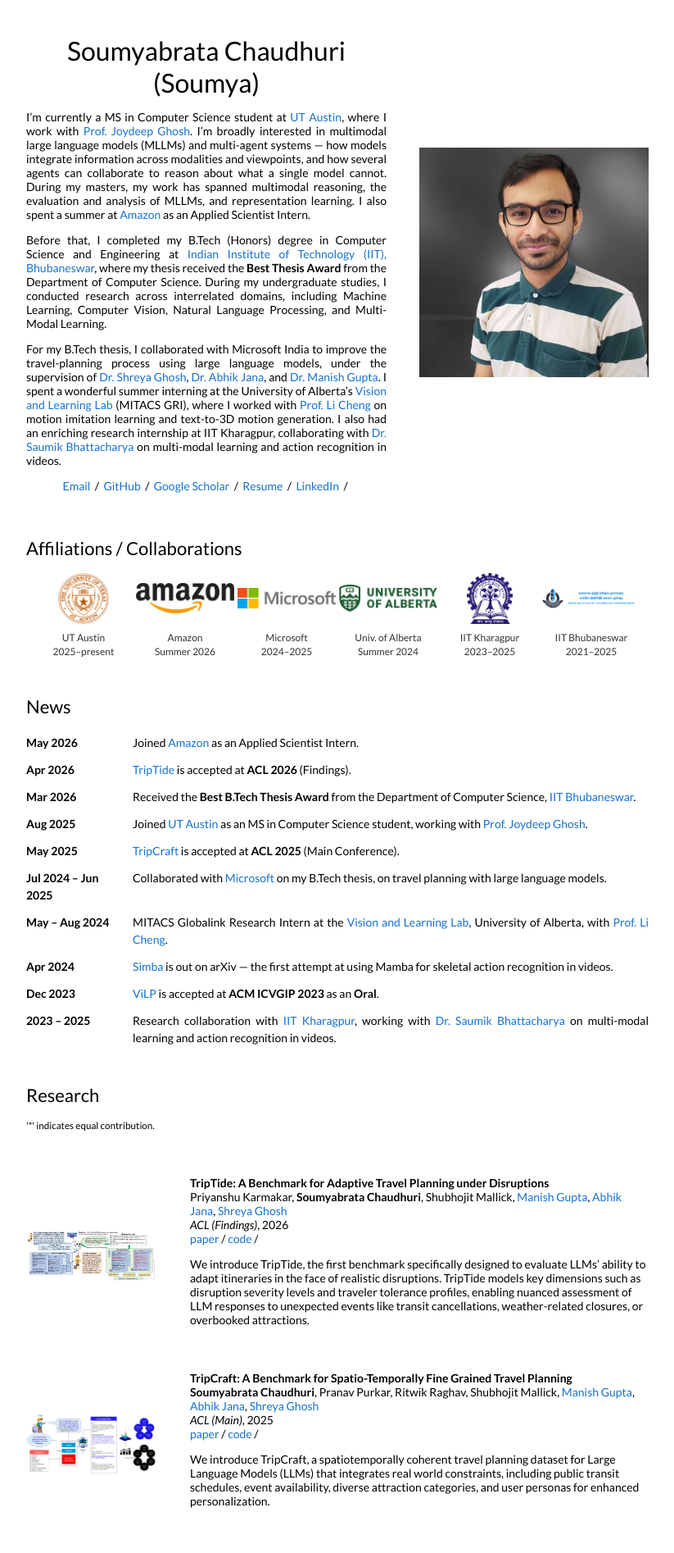
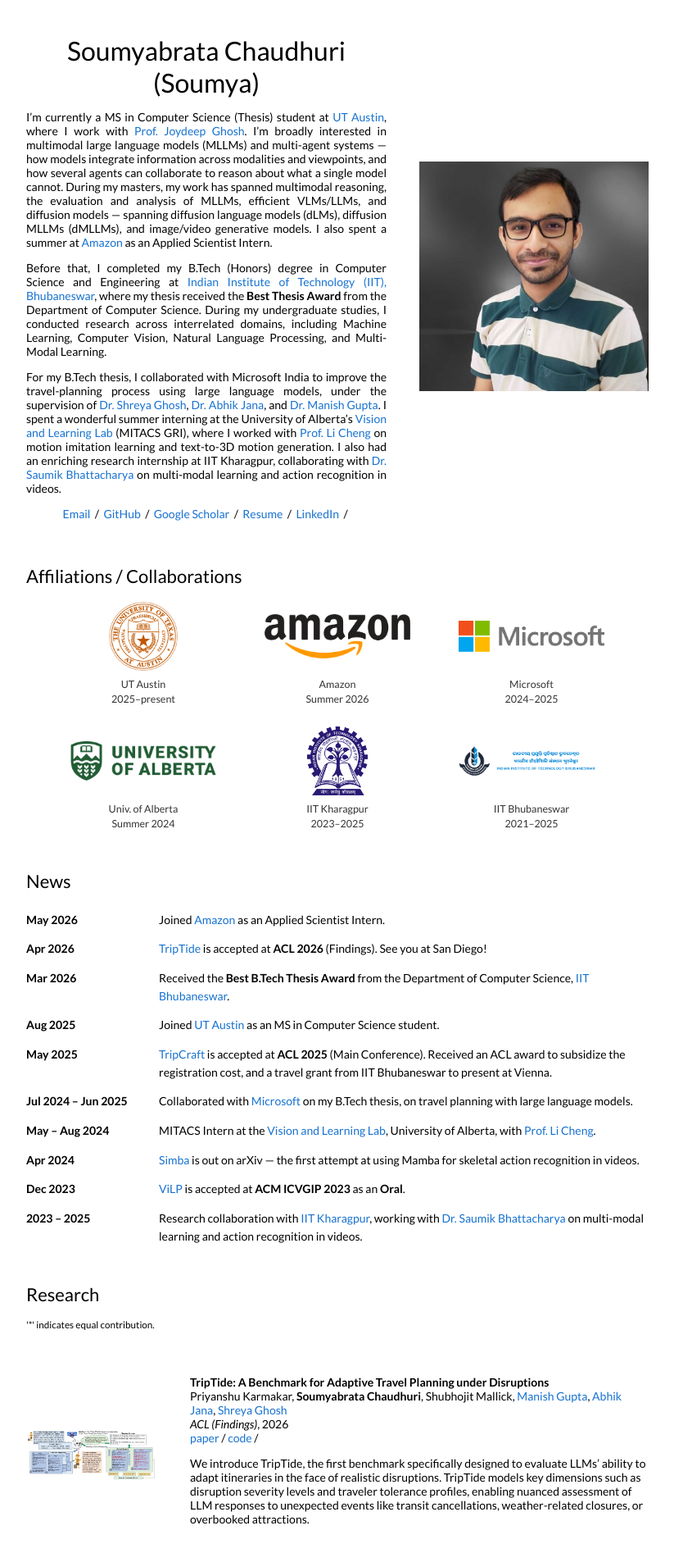
Before and after one commit to Soumyabrata2003/Soumyabrata2003.github.io, a Jekyll site: the page built from _posts/2025-08-09-soumya-tripcraft-triptide.markdown, in a window 1280 px wide. Shown: the top 1894 px of the page at 82% size, without its empty margins (228-1051 px from the left). Built offline with Jekyll 4.4.1, drawn with Linux system fonts in a browser that asks for light colours.

Commit message:
Rework affiliations layout, rewrite intro, expand News
- Affiliations now lay out as two balanced rows of three. Square
  emblems (UT Austin, IIT Kharagpur) are normalized by height and
  wide wordmarks by width, so they carry similar optical weight
  instead of the seal rendering tiny next to the Amazon mark.
- Intro rewritten: MS (Thesis) at UT Austin, with efficient VLM/LLM
  and diffusion model (dLMs, dMLLMs, image/video generative) work.
- News: left-aligned instead of justified, wider non-wrapping date
  column, plus San Diego, ACL award/travel grant, and MITACS wording.

Co-Authored-By: Claude Opus 5 <noreply@anthropic.com>

```diff
--- a/_layouts/default.html
+++ b/_layouts/default.html
@@ -30,7 +30,7 @@
                 Soumyabrata Chaudhuri (Soumya)
               </h1>
               <p style="text-align:justify">
-                I’m currently a MS in Computer Science student at <a href="https://www.cs.utexas.edu/">UT Austin</a>, where I work with <a href="https://scholar.google.com/citations?hl=en&user=Xnk4W5cAAAAJ&view_op=list_works&sortby=pubdate" target="_blank" rel="noopener noreferrer">Prof. Joydeep Ghosh</a>. I’m broadly interested in multimodal large language models (MLLMs) and multi-agent systems — how models integrate information across modalities and viewpoints, and how several agents can collaborate to reason about what a single model cannot. During my masters, my work has spanned multimodal reasoning, the evaluation and analysis of MLLMs, and representation learning. I also spent a summer at <a href="https://www.amazon.science/" target="_blank" rel="noopener noreferrer">Amazon</a> as an Applied Scientist Intern.
+                I’m currently a MS in Computer Science (Thesis) student at <a href="https://www.cs.utexas.edu/">UT Austin</a>, where I work with <a href="https://scholar.google.com/citations?hl=en&user=Xnk4W5cAAAAJ&view_op=list_works&sortby=pubdate" target="_blank" rel="noopener noreferrer">Prof. Joydeep Ghosh</a>. I’m broadly interested in multimodal large language models (MLLMs) and multi-agent systems — how models integrate information across modalities and viewpoints, and how several agents can collaborate to reason about what a single model cannot. During my masters, my work has spanned multimodal reasoning, the evaluation and analysis of MLLMs, efficient VLMs/LLMs, and diffusion models — spanning diffusion language models (dLMs), diffusion MLLMs (dMLLMs), and image/video generative models. I also spent a summer at <a href="https://www.amazon.science/" target="_blank" rel="noopener noreferrer">Amazon</a> as an Applied Scientist Intern.
               </p>
               <p style="text-align:justify">
                 Before that, I completed my B.Tech (Honors) degree in Computer Science and Engineering at <a href="https://www.iitbbs.ac.in/">Indian Institute of Technology (IIT), Bhubaneswar</a>, where my thesis received the <strong>Best Thesis Award</strong> from the Department of Computer Science. During my undergraduate studies, I conducted research across interrelated domains, including Machine Learning, Computer Vision, Natural Language Processing, and Multi-Modal Learning.
@@ -63,7 +63,7 @@
                 <div class="affiliation">
                   <div class="affiliation-logo">
                     <a href="https://www.cs.utexas.edu/" target="_blank" rel="noopener noreferrer">
-                      <img src="images/logo-utaustin.png" alt="The University of Texas at Austin">
+                      <img class="logo-mark" src="images/logo-utaustin.png" alt="The University of Texas at Austin">
                     </a>
                   </div>
                   <span class="affiliation-label">UT Austin<br>2025&ndash;present</span>
@@ -71,7 +71,7 @@
                 <div class="affiliation">
                   <div class="affiliation-logo">
                     <a href="https://www.amazon.science/" target="_blank" rel="noopener noreferrer">
-                      <img src="images/logo-amazon.png" alt="Amazon">
+                      <img class="logo-word" src="images/logo-amazon.png" alt="Amazon">
                     </a>
                   </div>
                   <span class="affiliation-label">Amazon<br>Summer 2026</span>
@@ -79,7 +79,7 @@
                 <div class="affiliation">
                   <div class="affiliation-logo">
                     <a href="https://www.microsoft.com/en-in/" target="_blank" rel="noopener noreferrer">
-                      <img src="images/logo-microsoft.png" alt="Microsoft">
+                      <img class="logo-word" src="images/logo-microsoft.png" alt="Microsoft">
                     </a>
                   </div>
                   <span class="affiliation-label">Microsoft<br>2024&ndash;2025</span>
@@ -87,7 +87,7 @@
                 <div class="affiliation">
                   <div class="affiliation-logo">
                     <a href="https://vision-and-learning-lab-ualberta.github.io/" target="_blank" rel="noopener noreferrer">
-                      <img src="images/logo-ualberta.png" alt="University of Alberta">
+                      <img class="logo-word" src="images/logo-ualberta.png" alt="University of Alberta">
                     </a>
                   </div>
                   <span class="affiliation-label">Univ. of Alberta<br>Summer 2024</span>
@@ -95,7 +95,7 @@
                 <div class="affiliation">
                   <div class="affiliation-logo">
                     <a href="https://www.iitkgp.ac.in/" target="_blank" rel="noopener noreferrer">
-                      <img src="images/logo-iitkgp.png" alt="IIT Kharagpur">
+                      <img class="logo-mark" src="images/logo-iitkgp.png" alt="IIT Kharagpur">
                     </a>
                   </div>
                   <span class="affiliation-label">IIT Kharagpur<br>2023&ndash;2025</span>
@@ -103,7 +103,7 @@
                 <div class="affiliation">
                   <div class="affiliation-logo">
                     <a href="https://www.iitbbs.ac.in/" target="_blank" rel="noopener noreferrer">
-                      <img src="images/logo-iitbbs.png" alt="IIT Bhubaneswar">
+                      <img class="logo-word" src="images/logo-iitbbs.png" alt="IIT Bhubaneswar">
                     </a>
                   </div>
                   <span class="affiliation-label">IIT Bhubaneswar<br>2021&ndash;2025</span>
@@ -125,7 +125,7 @@
                 </tr>
                 <tr>
                   <td class="news-date">Apr 2026</td>
-                  <td><a href="https://arxiv.org/abs/2510.21329">TripTide</a> is accepted at <strong>ACL 2026</strong> (Findings).</td>
+                  <td><a href="https://arxiv.org/abs/2510.21329">TripTide</a> is accepted at <strong>ACL 2026</strong> (Findings). See you at San Diego!</td>
                 </tr>
                 <tr>
                   <td class="news-date">Mar 2026</td>
@@ -133,11 +133,11 @@
                 </tr>
                 <tr>
                   <td class="news-date">Aug 2025</td>
-                  <td>Joined <a href="https://www.cs.utexas.edu/" target="_blank" rel="noopener noreferrer">UT Austin</a> as an MS in Computer Science student, working with <a href="https://scholar.google.com/citations?hl=en&user=Xnk4W5cAAAAJ" target="_blank" rel="noopener noreferrer">Prof. Joydeep Ghosh</a>.</td>
+                  <td>Joined <a href="https://www.cs.utexas.edu/" target="_blank" rel="noopener noreferrer">UT Austin</a> as an MS in Computer Science student.</td>
                 </tr>
                 <tr>
                   <td class="news-date">May 2025</td>
-                  <td><a href="https://aclanthology.org/2025.acl-long.834/">TripCraft</a> is accepted at <strong>ACL 2025</strong> (Main Conference).</td>
+                  <td><a href="https://aclanthology.org/2025.acl-long.834/">TripCraft</a> is accepted at <strong>ACL 2025</strong> (Main Conference). Received an ACL award to subsidize the registration cost, and a travel grant from IIT Bhubaneswar to present at Vienna.</td>
                 </tr>
                 <tr>
                   <td class="news-date">Jul 2024 &ndash; Jun 2025</td>
@@ -145,7 +145,7 @@
                 </tr>
                 <tr>
                   <td class="news-date">May &ndash; Aug 2024</td>
-                  <td>MITACS Globalink Research Intern at the <a href="https://vision-and-learning-lab-ualberta.github.io/" target="_blank" rel="noopener noreferrer">Vision and Learning Lab</a>, University of Alberta, with <a href="https://scholar.google.com/citations?user=9IRFiEQAAAAJ&hl=en" target="_blank" rel="noopener noreferrer">Prof. Li Cheng</a>.</td>
+                  <td>MITACS Intern at the <a href="https://vision-and-learning-lab-ualberta.github.io/" target="_blank" rel="noopener noreferrer">Vision and Learning Lab</a>, University of Alberta, with <a href="https://scholar.google.com/citations?user=9IRFiEQAAAAJ&hl=en" target="_blank" rel="noopener noreferrer">Prof. Li Cheng</a>.</td>
                 </tr>
                 <tr>
                   <td class="news-date">Apr 2024</td>
--- a/style.scss
+++ b/style.scss
@@ -105,16 +105,16 @@ span.highlight {
 .affiliations {
   display: flex;
   flex-wrap: wrap;
-  align-items: flex-end;
+  align-items: flex-start;
   justify-content: center;
-  gap: 20px 4px;
-  margin-top: 18px;
-  margin-bottom: 4px;
+  gap: 26px 22px;
+  margin-top: 20px;
+  margin-bottom: 6px;
 }
 
 .affiliation {
   flex: 0 0 auto;
-  width: 120px;
+  width: 215px;
   text-align: center;
 }
 
@@ -122,22 +122,37 @@ span.highlight {
   display: flex;
   align-items: center;
   justify-content: center;
-  height: 62px;
+  height: 80px;
 }
 
-.affiliation-logo img {
-  max-width: 100%;
-  max-height: 62px;
+.affiliation-logo a {
+  display: flex;
+  align-items: center;
+  justify-content: center;
+}
+
+/* Square emblems and seals: normalize by height. */
+.affiliation-logo img.logo-mark {
   width: auto;
   height: auto;
+  max-height: 84px;
+  max-width: 84px;
+}
+
+/* Wide wordmarks: normalize by width so they carry similar optical weight. */
+.affiliation-logo img.logo-word {
+  width: auto;
+  height: auto;
+  max-width: 178px;
+  max-height: 56px;
 }
 
 .affiliation-label {
   display: block;
-  margin-top: 8px;
+  margin-top: 10px;
   font-family: 'Lato', Verdana, Helvetica, sans-serif;
-  font-size: 12px;
-  line-height: 1.4;
+  font-size: 12.5px;
+  line-height: 1.45;
   color: #333;
 }
 
@@ -149,41 +164,54 @@ span.highlight {
   border: 0px;
   border-spacing: 0px;
   border-collapse: collapse;
-  margin-top: 14px;
-  text-align: justify;
+  margin-top: 16px;
+  text-align: left;
 }
 
 .news-table td {
-  padding: 6px 0px;
+  padding: 7px 0px;
   vertical-align: top;
-  line-height: 1.5;
+  line-height: 1.55;
+  text-align: left;
 }
 
 .news-table .news-date {
-  width: 118px;
-  min-width: 118px;
-  padding-right: 12px;
+  width: 148px;
+  min-width: 148px;
+  padding-right: 14px;
+  white-space: nowrap;
   font-weight: 700;
   text-align: left;
 }
 
 @media screen and (max-width: 640px) {
+  .affiliations {
+    gap: 20px 16px;
+  }
+
   .affiliation {
-    width: 96px;
+    width: 140px;
   }
 
   .affiliation-logo {
-    height: 50px;
+    height: 58px;
   }
 
-  .affiliation-logo img {
-    max-height: 50px;
+  .affiliation-logo img.logo-mark {
+    max-height: 56px;
+    max-width: 56px;
+  }
+
+  .affiliation-logo img.logo-word {
+    max-width: 132px;
+    max-height: 42px;
   }
 
   .news-table .news-date {
-    width: 92px;
-    min-width: 92px;
-    padding-right: 8px;
+    width: 100px;
+    min-width: 100px;
+    padding-right: 10px;
+    white-space: normal;
     font-size: 13px;
   }
 }
```
